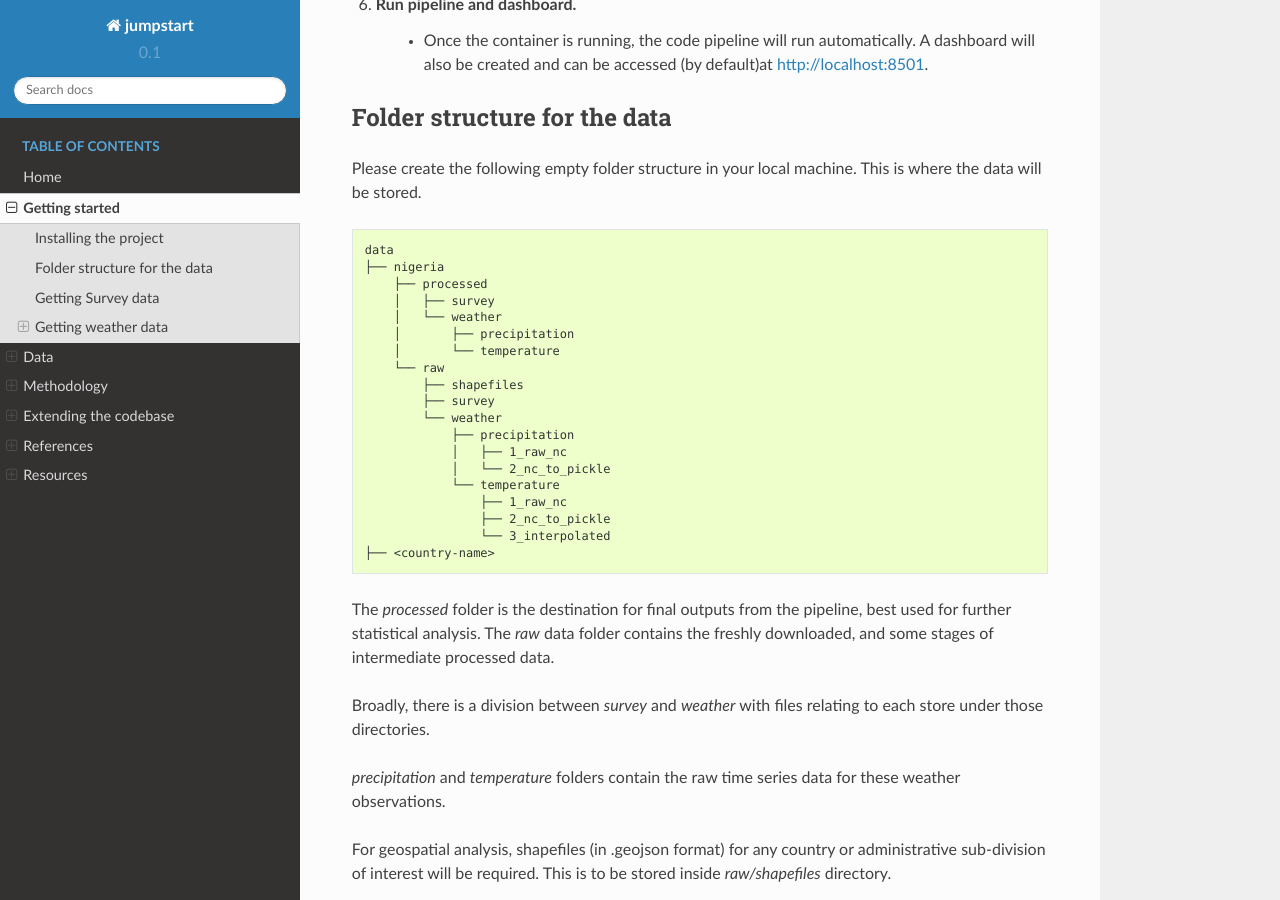
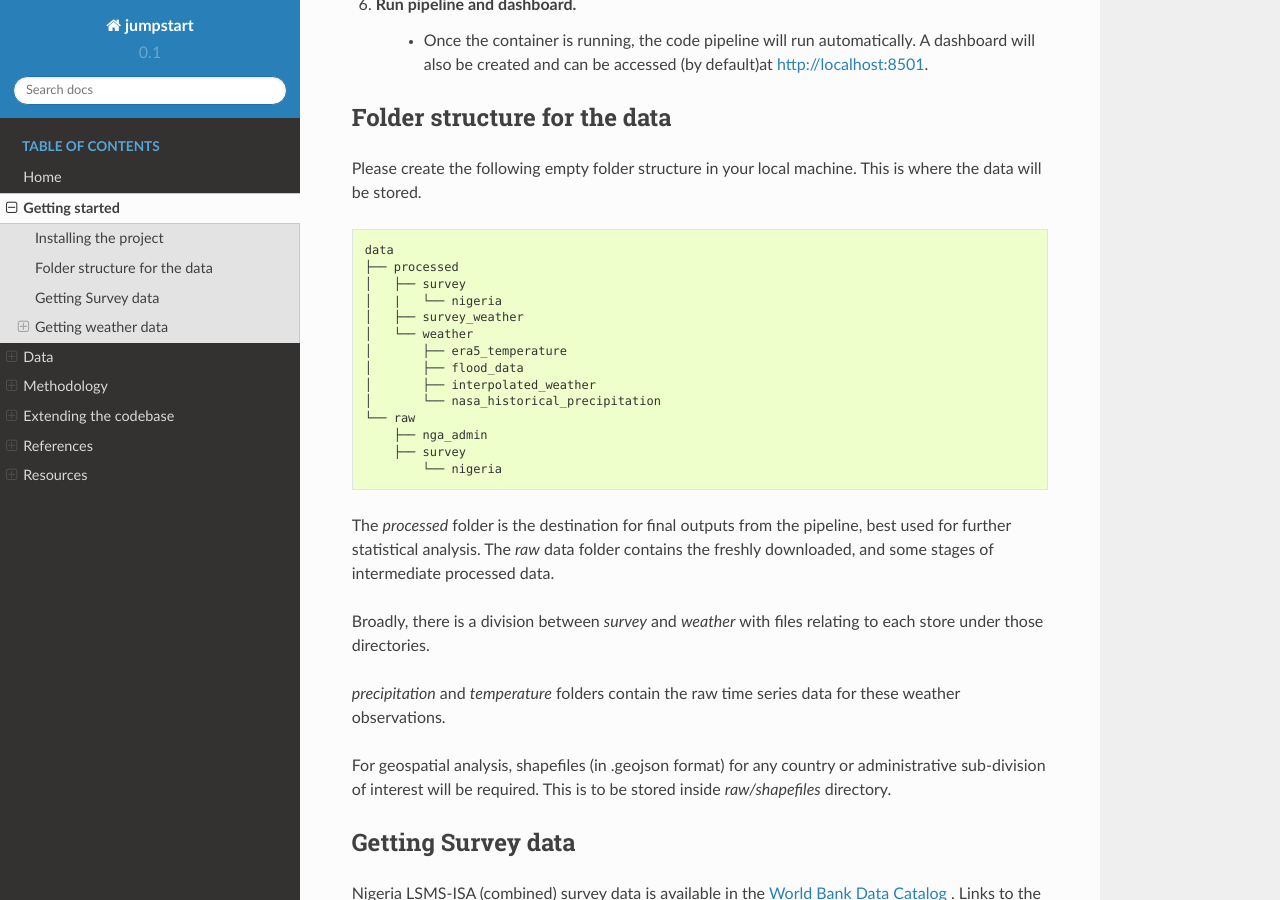
Before and after one commit to DSSGxDFKI/surveyweathertool-dssg23-jumpstart, a Sphinx documentation site: the page built from docs/getting-started.rst, in a window 1280 px wide and 900 px high, scrolled down 1275 px. Built offline with Sphinx 7.4.7 and the Read the Docs theme 2.0.0, drawn with Linux system fonts in a browser that asks for light colours.

Commit message:
Update data structure in documentation

```diff
--- a/docs/getting-started.rst
+++ b/docs/getting-started.rst
@@ -52,24 +52,19 @@ Please create the following empty folder structure in your local machine. This i
 .. code-block:: console
 
     data
-    ├── nigeria
-        ├── processed
-        │   ├── survey
-        │   └── weather
-        │       ├── precipitation
-        │       └── temperature
-        └── raw
-            ├── shapefiles
-            ├── survey
-            └── weather
-                ├── precipitation
-                │   ├── 1_raw_nc
-                │   └── 2_nc_to_pickle
-                └── temperature
-                    ├── 1_raw_nc
-                    ├── 2_nc_to_pickle
-                    └── 3_interpolated
-    ├── <country-name>
+    ├── processed
+    │   ├── survey
+    │   |   └── nigeria
+    │   ├── survey_weather
+    │   └── weather
+    │       ├── era5_temperature
+    │       ├── flood_data
+    │       ├── interpolated_weather
+    │       └── nasa_historical_precipitation
+    └── raw
+        ├── nga_admin
+        ├── survey
+            └── nigeria
 
 The `processed` folder is the destination for  final outputs from the pipeline, best used for further statistical analysis. The `raw` data folder contains the freshly downloaded, and some stages of intermediate processed data.
 
```
